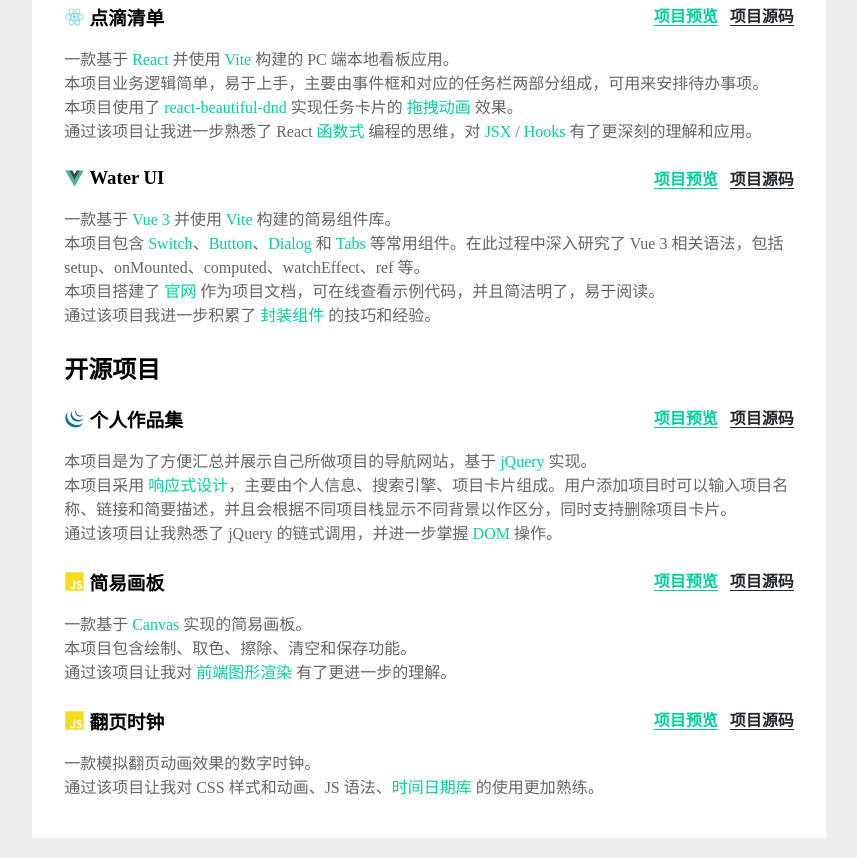
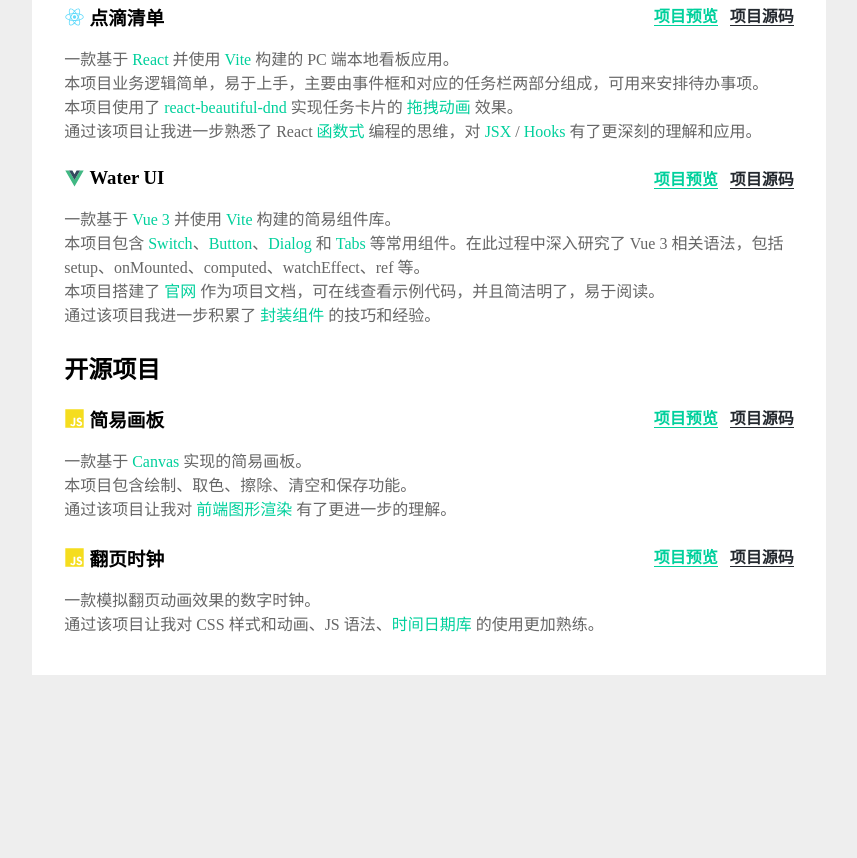
Before and after one commit to hanyi319/cv, a website built with Parcel: page src/index.html in a window 1280 px wide. Shown: the part 1470-2328 px from the top of the page, without its empty margins (211-1068 px from the left). After the commit the page ends 2165 px from the top, so only its background shows below. Built offline with nearby package versions, Linux system fonts and the light colour scheme; files whose address does not match are found by name.

Commit message:
fix: 删除开源项目「个人作品集」

```diff
--- a/src/index.html
+++ b/src/index.html
@@ -15,7 +15,7 @@
       <section class="bio">
         <div class="description">
           <h1 class="name">韩毅</h1>
-          <div class="detail">男 | 24岁 | 前端开发工程师 | 杭州</div>
+          <div class="detail">男 | 24岁 | 应聘前端工程师</div>
           <div class="contact">
             <div class="iconWrapper contact1">
               <img src="./images/WeChat.svg" alt="微信" />
@@ -309,32 +309,6 @@
         <div class="item">
           <header>
             <div class="iconWrapper">
-              <img src="./images/jQuery.svg" alt="jQuery" />
-              <h3>个人作品集</h3>
-            </div>
-            <span>
-              <a href="#" class="previewLink">项目预览</a>
-              <a href="https://github.com/hanyi319/portfolio" class="sourceCodeLink">项目源码</a>
-            </span>
-          </header>
-          <ul>
-            <li>
-              本项目是为了方便汇总并展示自己所做项目的导航网站，基于 <strong>jQuery</strong> 实现。
-            </li>
-            <li>
-              本项目采用
-              <strong>响应式设计</strong
-              >，主要由个人信息、搜索引擎、项目卡片组成。用户添加项目时可以输入项目名称、链接和简要描述，并且会根据不同项目栈显示不同背景以作区分，同时支持删除项目卡片。
-            </li>
-            <li>
-              通过该项目让我熟悉了 jQuery 的链式调用，并进一步掌握
-              <strong>DOM</strong> 操作。
-            </li>
-          </ul>
-        </div>
-        <div class="item">
-          <header>
-            <div class="iconWrapper">
               <img src="./images/JavaScript.svg" alt="JavaScript" />
               <h3>简易画板</h3>
             </div>
```
Also changed, not shown: dist/index.html, dist/jQuery.f0a3f8c0.svg (deleted), src/images/jQuery.svg (deleted).
